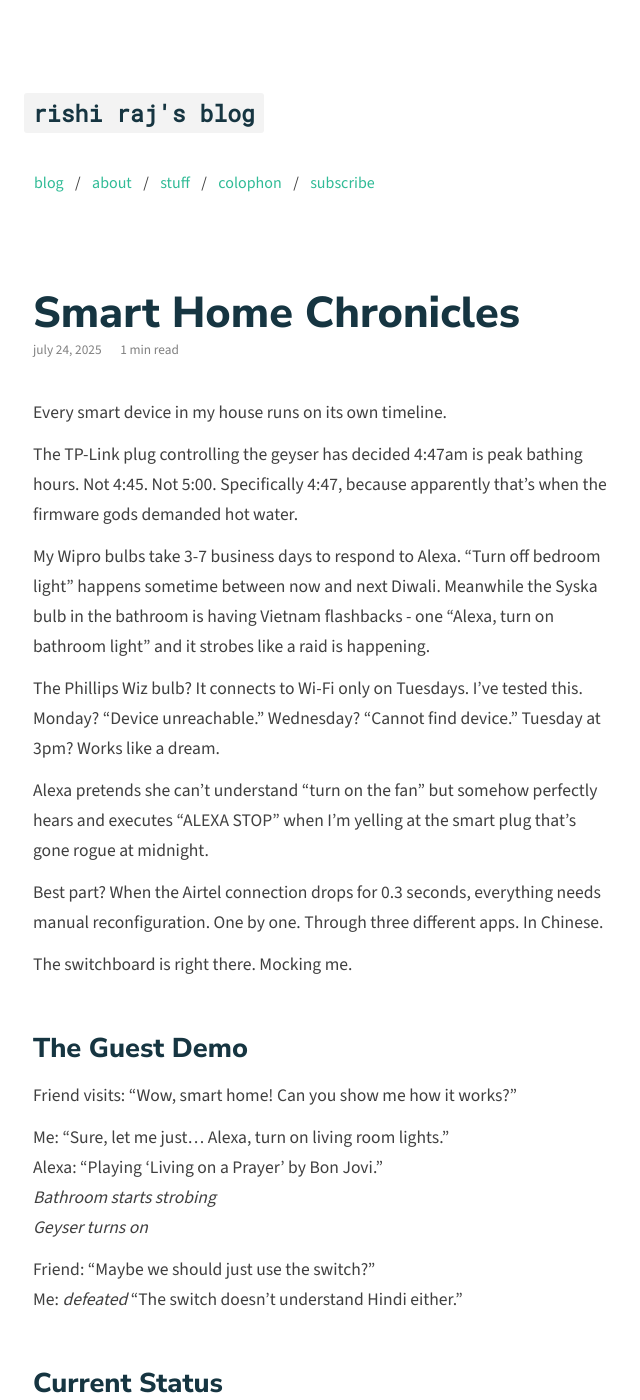
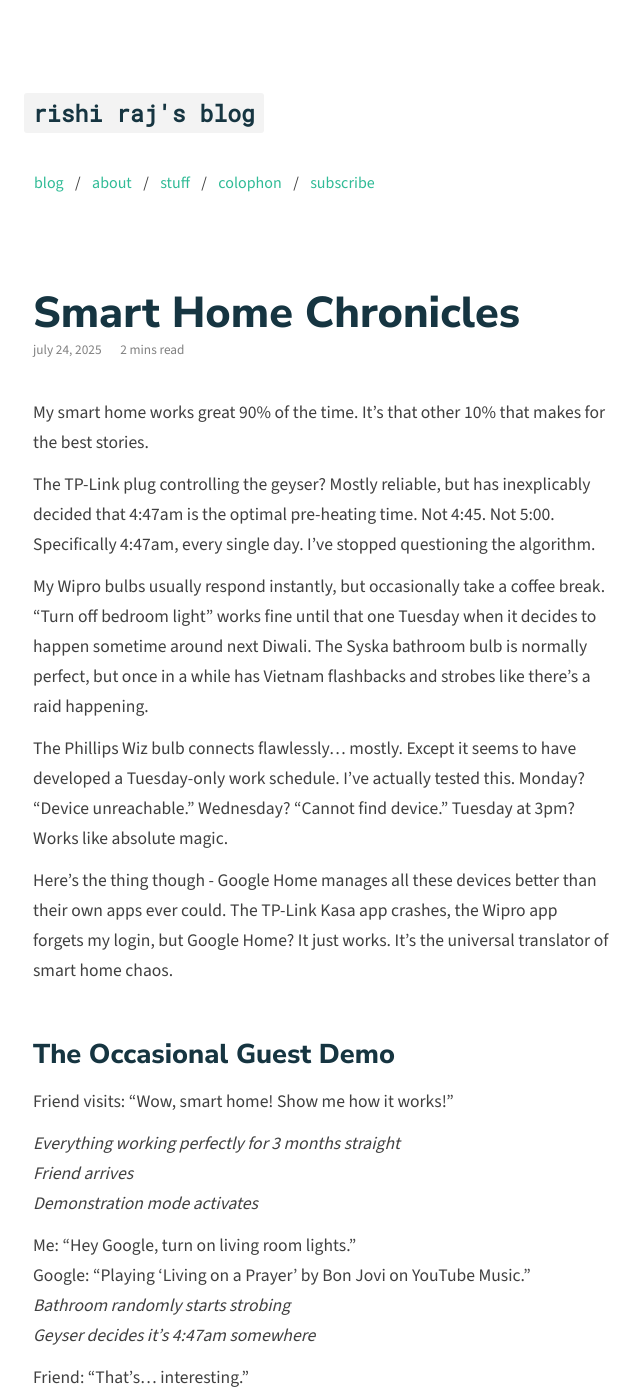
Before and after one commit to talkxo/rishiraj-blog-machine, a Jekyll site: the page built from _posts/2025-07-24-smart-home-chronicles.md, in a window 1280 px wide and 1400 px high. Shown: the whole window, without its empty margins (319-959 px from the left). Built offline with Jekyll 4.4.1, drawn with Linux system fonts in a browser that asks for light colours; nearby versions of some CDN libraries; some of the changed text lies outside the part shown.

Commit message:
Update Smart Home Chronicles - more balanced perspective, praise Google Home

```diff
--- a/_posts/2025-07-24-smart-home-chronicles.md
+++ b/_posts/2025-07-24-smart-home-chronicles.md
@@ -6,40 +6,47 @@
 tags: [smart-home, iot]
 ---
 
-Every smart device in my house runs on its own timeline.
+My smart home works great 90% of the time. It's that other 10% that makes for the best stories.
 
-The TP-Link plug controlling the geyser has decided 4:47am is peak bathing hours. Not 4:45. Not 5:00. Specifically 4:47, because apparently that's when the firmware gods demanded hot water.
+The TP-Link plug controlling the geyser? Mostly reliable, but has inexplicably decided that 4:47am is the optimal pre-heating time. Not 4:45. Not 5:00. Specifically 4:47am, every single day. I've stopped questioning the algorithm.
 
-My Wipro bulbs take 3-7 business days to respond to Alexa. "Turn off bedroom light" happens sometime between now and next Diwali. Meanwhile the Syska bulb in the bathroom is having Vietnam flashbacks - one "Alexa, turn on bathroom light" and it strobes like a raid is happening.
+My Wipro bulbs usually respond instantly, but occasionally take a coffee break. "Turn off bedroom light" works fine until that one Tuesday when it decides to happen sometime around next Diwali. The Syska bathroom bulb is normally perfect, but once in a while has Vietnam flashbacks and strobes like there's a raid happening.
 
-The Phillips Wiz bulb? It connects to Wi-Fi only on Tuesdays. I've tested this. Monday? "Device unreachable." Wednesday? "Cannot find device." Tuesday at 3pm? Works like a dream.
+The Phillips Wiz bulb connects flawlessly... mostly. Except it seems to have developed a Tuesday-only work schedule. I've actually tested this. Monday? "Device unreachable." Wednesday? "Cannot find device." Tuesday at 3pm? Works like absolute magic.
 
-Alexa pretends she can't understand "turn on the fan" but somehow perfectly hears and executes "ALEXA STOP" when I'm yelling at the smart plug that's gone rogue at midnight.
+Here's the thing though - Google Home manages all these devices better than their own apps ever could. The TP-Link Kasa app crashes, the Wipro app forgets my login, but Google Home? It just works. It's the universal translator of smart home chaos.
 
-Best part? When the Airtel connection drops for 0.3 seconds, everything needs manual reconfiguration. One by one. Through three different apps. In Chinese.
+## The Occasional Guest Demo
 
-The switchboard is right there. Mocking me.
+Friend visits: "Wow, smart home! Show me how it works!"
 
-## The Guest Demo
+*Everything working perfectly for 3 months straight*
+*Friend arrives*
+*Demonstration mode activates*
 
-Friend visits: "Wow, smart home! Can you show me how it works?"
+Me: "Hey Google, turn on living room lights."
+Google: "Playing 'Living on a Prayer' by Bon Jovi on YouTube Music."
+*Bathroom randomly starts strobing*
+*Geyser decides it's 4:47am somewhere*
 
-Me: "Sure, let me just... Alexa, turn on living room lights."
-Alexa: "Playing 'Living on a Prayer' by Bon Jovi."
-*Bathroom starts strobing*
-*Geyser turns on*
+Friend: "That's... interesting."
+Me: "I swear this literally never happens."
 
-Friend: "Maybe we should just use the switch?"
-Me: *defeated* "The switch doesn't understand Hindi either."
+(It literally never happens. Except during demos. Always during demos.)
 
-## Current Status
+## The Truth About Smart Home Management
 
-- **TP-Link**: Works 60% of the time, every time
-- **Wipro**: Connects only during software updates
-- **Phillips Wiz**: Tuesday-only service
-- **Alexa**: Selective hearing champion
+**Google Home**: The universal remote that actually works. Manages everything seamlessly, rarely crashes, understands context. It's basically the diplomatic translator between me and my devices.
 
-*Phone storage: 2.3GB of apps*
-*Actual functionality: 23 minutes per week*
+**Individual Apps**:
+- TP-Link Kasa: Works fine, but why open an app when Google Home exists?
+- Wipro Next: Forgets my login every update
+- Phillips Wiz: Beautiful interface, but Google Home just does it faster
 
-In a world where everything is connected, nothing actually connects.
+**The Reality**: Smart homes are actually pretty great. The devices work reliably, Google Home makes everything simple, and when things go weird, it's more funny than frustrating.
+
+*Phone storage used by smart home apps: 2.3GB*
+*Actual time spent using those apps: 5 minutes per month*
+*Time saved by Google Home: Probably my sanity*
+
+The best part? When everything works (which is most of the time), you forget how convenient it all is. Until you visit someone else's house and find yourself saying "Hey Google, turn off the lights" to their very analog wall switch.
```
